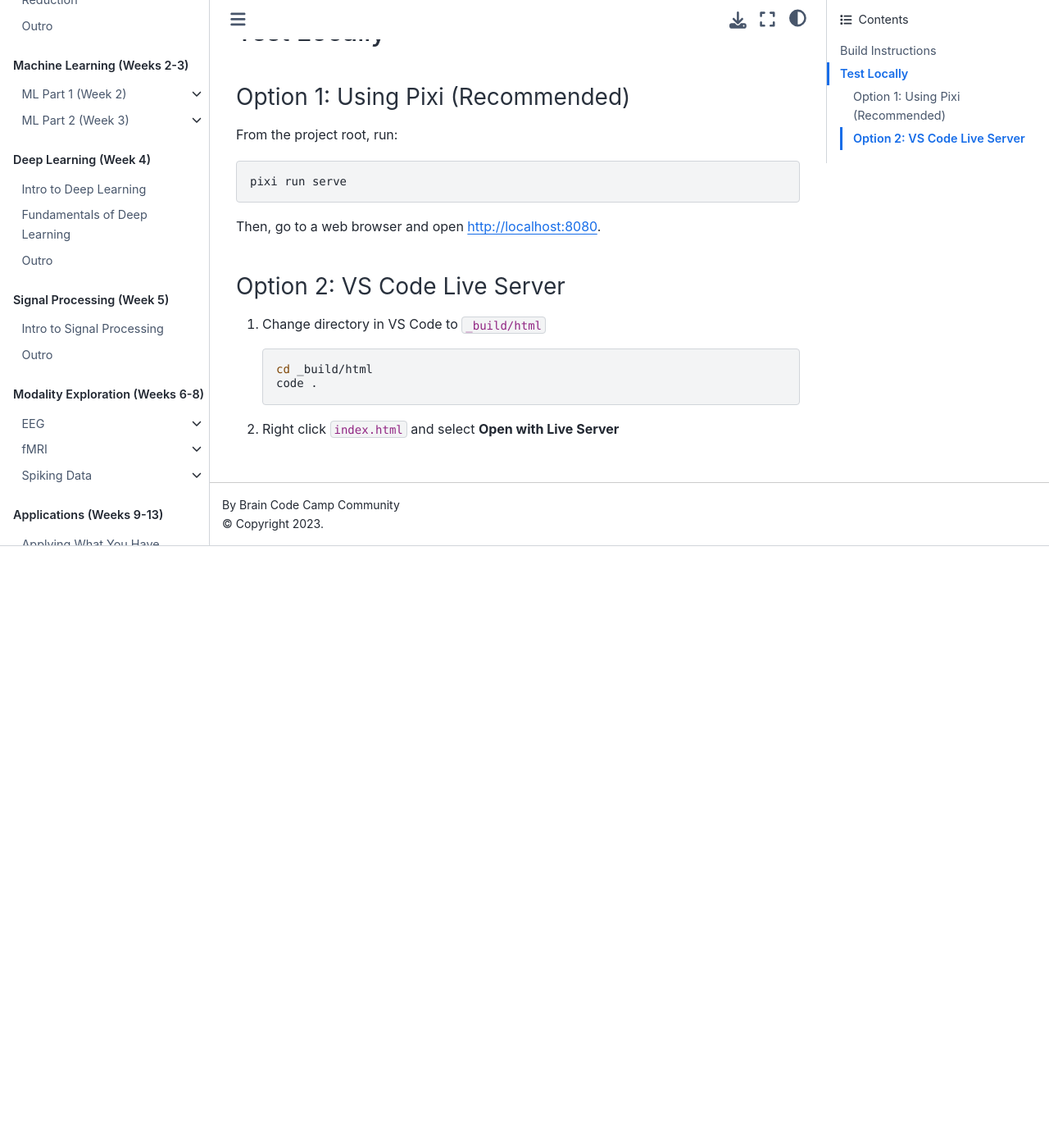
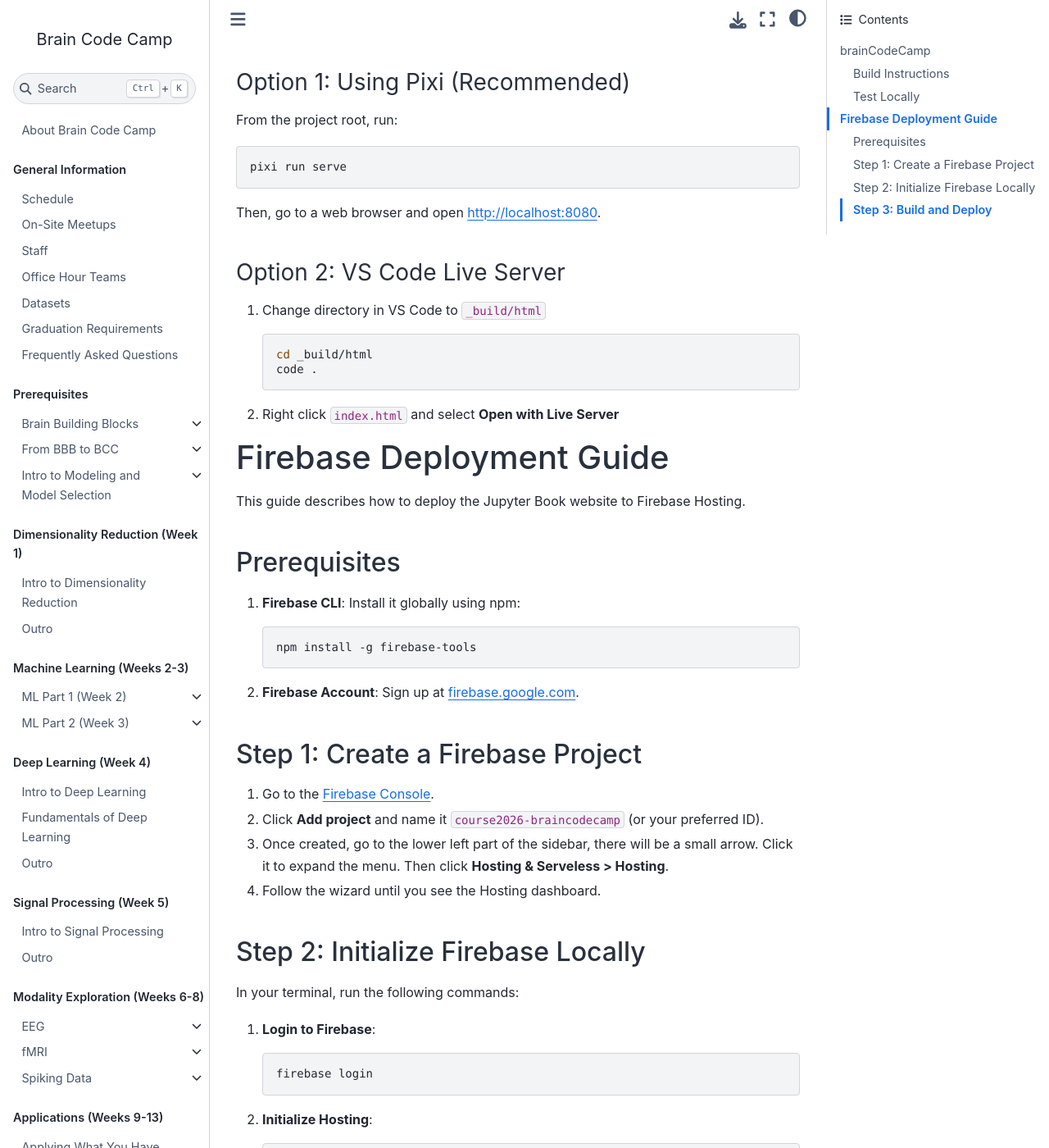
Before and after one commit to braincodecamp/brainCodeCamp2026, a Jupyter Book: the page built from README.md, in a window 1280 px wide and 1400 px high, scrolled down 735 px. Shown: the whole window at 82% size. Built offline with Jupyter Book 1.0.4 settings and Sphinx 7.4.7 and the Sphinx Book theme 1.1.4, drawn with Linux system fonts in a browser that asks for light colours; pages that are not in the unit, such as notebooks, are missing from menus; before the commit the page ends 1365 px from its top, so only the background shows below that; some of the changed text lies outside the part shown.

Commit message:
Add firebase deployment

````diff
--- a/README.md
+++ b/README.md
@@ -8,9 +8,8 @@
 
     # install pixi https://pixi.sh/latest/getting-started/
     pixi install
-    pixi shell
-    jupyter-book clean .
-    jupyter-book build .
+    pixi run clean
+    pixi run build
 
 ### Option 2: Pip (Using virtual environment is highly recommended)
 
@@ -35,3 +34,59 @@
    code .
    ```
 2. Right click `index.html` and select **Open with Live Server**
+
+
+# Firebase Deployment Guide
+
+This guide describes how to deploy the Jupyter Book website to Firebase Hosting.
+
+## Prerequisites
+
+1.  **Firebase CLI**: Install it globally using npm:
+    ```bash
+    npm install -g firebase-tools
+    ```
+2.  **Firebase Account**: Sign up at [firebase.google.com](https://firebase.google.com/).
+
+## Step 1: Create a Firebase Project
+
+1.  Go to the [Firebase Console](https://console.firebase.google.com/).
+2.  Click **Add project** and name it `course2026-braincodecamp` (or your preferred ID).
+3.  Once created, go to the lower left part of the sidebar, there will be a small arrow. Click it to expand the menu. Then click **Hosting & Serveless > Hosting**.
+4.  Follow the wizard until you see the Hosting dashboard.
+
+## Step 2: Initialize Firebase Locally
+
+In your terminal, run the following commands:
+
+1.  **Login to Firebase**:
+    ```bash
+    firebase login
+    ```
+2.  **Initialize Hosting**:
+    ```bash
+    firebase init hosting
+    ```
+    - Select **"Use an existing project"** and choose your project.
+    - Public directory: `_build/html` (The `firebase.json` is already configured for this).
+    - Configure as a single-page app: **n**.
+    - Set up automatic builds and deploys with GitHub: **n**.
+
+## Step 3: Build and Deploy
+
+Now you can use the `pixi` tasks to manage your site:
+
+1.  **Clean the Build** (Optional):
+    ```bash
+    pixi run clean
+    ```
+2.  **Build the Book**:
+    ```bash
+    pixi run build
+    ```
+3.  **Deploy to Firebase**:
+    ```bash
+    pixi run deploy
+    ```
+
+The website will be live at `https://course2026-braincodecamp.web.app`.
--- a/pixi.toml
+++ b/pixi.toml
@@ -6,7 +6,10 @@
 version = "0.1.0"
 
 [tasks]
+clean = "jupyter-book clean ."
+build = "jupyter-book build ."
 serve = "python -m http.server --directory _build/html 8080"
+deploy = "firebase deploy --only hosting:course2026-braincodecamp"
 
 [dependencies]
 python = "3.10.*"
````
Also changed, not shown: GeneralInfo/staff.md (+1 -1 lines), public/404.html (added, +33 -0 lines), public/index.html (added, +89 -0 lines), firebase.json, 1 other file.
